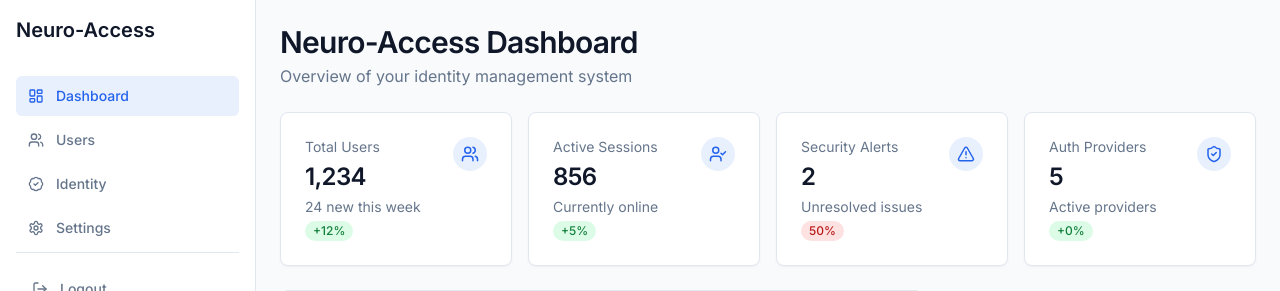
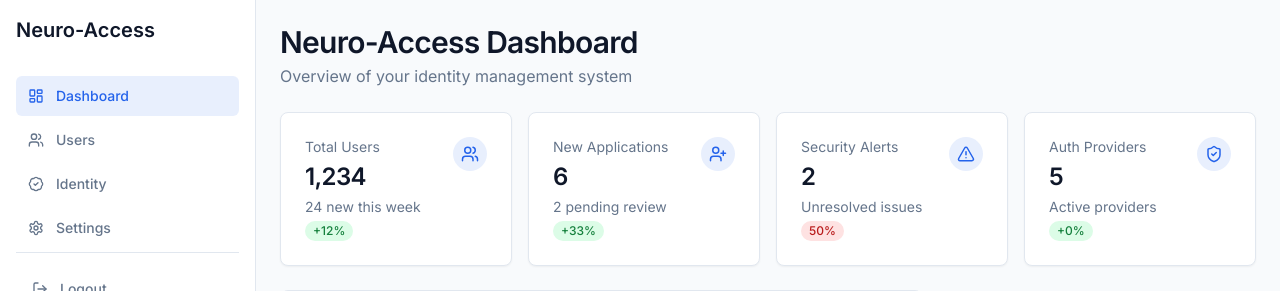
Before and after one commit to c-cret/identity-navigator-dashboard, a React (Vite) app: page /dashboard in a window 1280 px wide. Shown: the top 291 px of the page. Built offline with nearby package versions, Linux system fonts and the light colour scheme.

Commit message:
Update dashboard statistics
Replaces "Active Sessions" stat with "New Identity Applications" on the dashboard page.

```diff
--- a/src/pages/Dashboard.tsx
+++ b/src/pages/Dashboard.tsx
@@ -3,7 +3,7 @@ import React from 'react';
 import DashboardLayout from '@/components/layout/DashboardLayout';
 import StatCard from '@/components/dashboard/StatCard';
 import ActivityFeed from '@/components/dashboard/ActivityFeed';
-import { Users, ShieldCheck, UserCheck, AlertTriangle } from 'lucide-react';
+import { Users, ShieldCheck, UserPlus, AlertTriangle } from 'lucide-react';
 
 const Dashboard = () => {
   // Mock data for statistics
@@ -16,11 +16,11 @@ const Dashboard = () => {
       trend: { value: 12, isPositive: true }
     },
     {
-      title: 'Active Sessions',
-      value: '856',
-      description: 'Currently online',
-      icon: <UserCheck size={18} />,
-      trend: { value: 5, isPositive: true }
+      title: 'New Applications',
+      value: '6',
+      description: '2 pending review',
+      icon: <UserPlus size={18} />,
+      trend: { value: 33, isPositive: true }
     },
     {
       title: 'Security Alerts',
```
